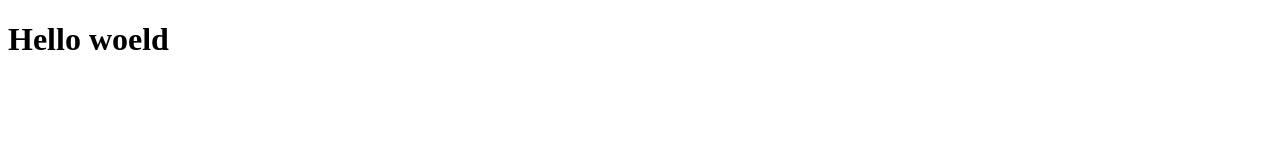
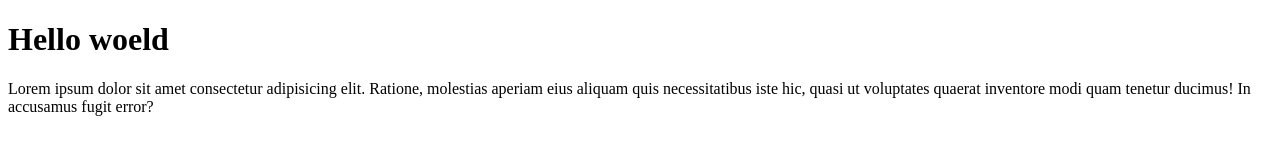
Before and after one commit to ibrahim1165/Testing-time, a plain HTML site: page index.html in a window 1280 px wide. Drawn offline with Linux system fonts and the light colour scheme.

Commit message:
pragrap add

```diff
--- a/index.html
+++ b/index.html
@@ -8,5 +8,6 @@
 </head>
 <body>
     <h1>Hello woeld</h1>
+    <p>Lorem ipsum dolor sit amet consectetur adipisicing elit. Ratione, molestias aperiam eius aliquam quis necessitatibus iste hic, quasi ut voluptates quaerat inventore modi quam tenetur ducimus! In accusamus fugit error?</p>
 </body>
 </html>
```
